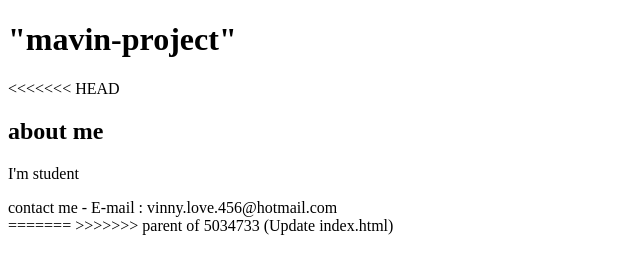
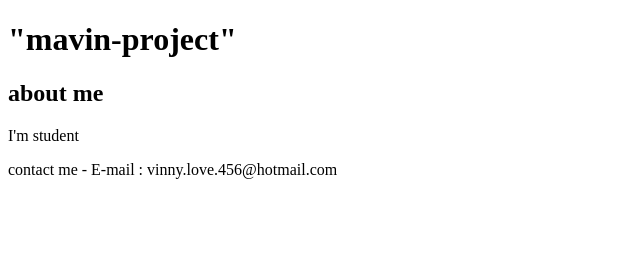
Before and after one commit to MAVINNY007/mavin-profile-project, a plain HTML site: page index.html in a window 1280 px wide. Shown: the whole page, without its empty margins (0-640 px from the left). Drawn offline with Linux system fonts and the light colour scheme.

Commit message:
Update index.html

```diff
--- a/index.html
+++ b/index.html
@@ -8,11 +8,8 @@
 </head>
 <body>
     <h1>"mavin-project"</h1>
-<<<<<<< HEAD
     <h2>about me</h2>
     <p>I'm student</p>
     <footer>contact me - E-mail : vinny.love.456@hotmail.com </footer>
-=======
->>>>>>> parent of 5034733 (Update index.html)
 </body>
 </html>
```
